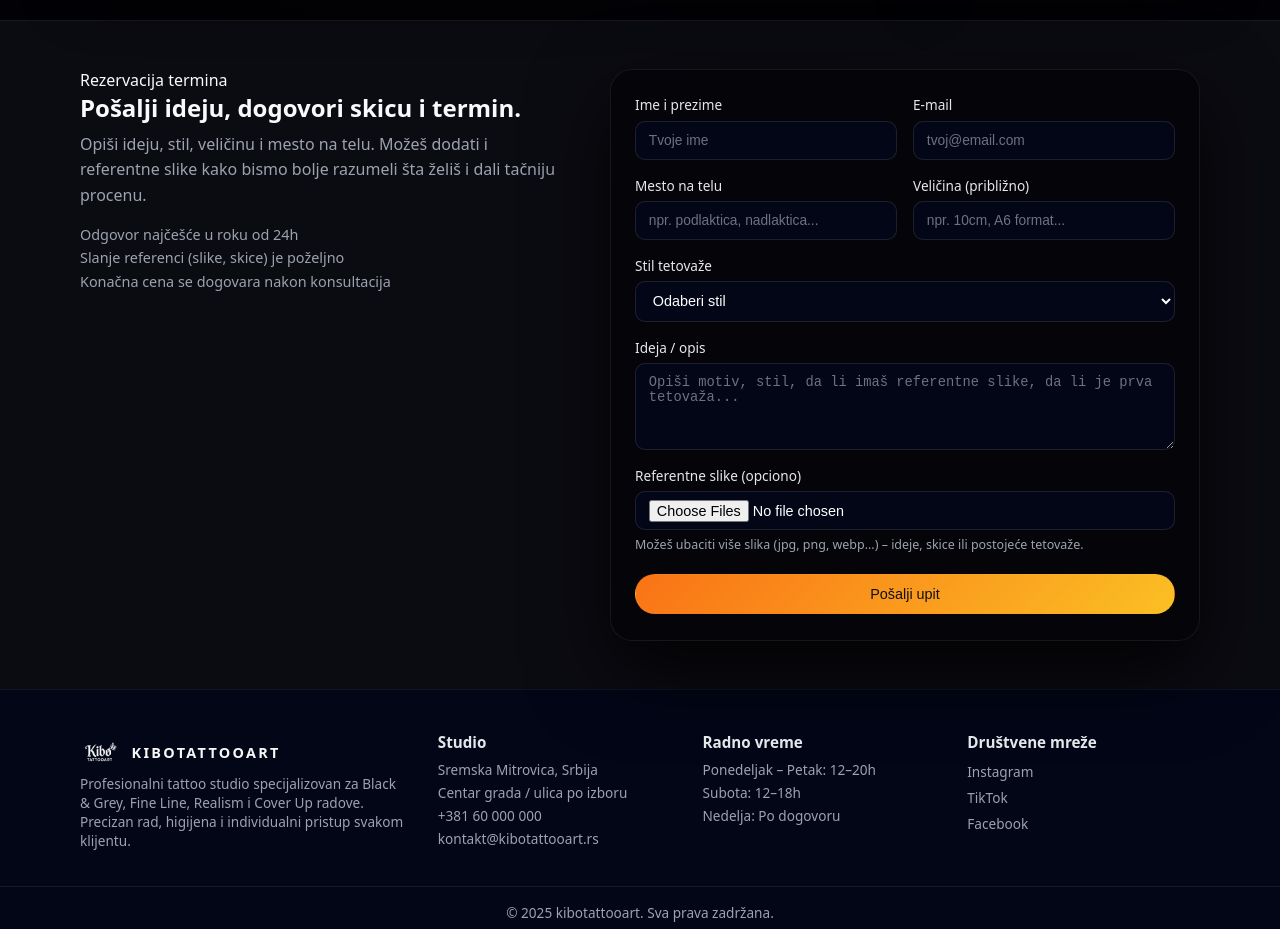
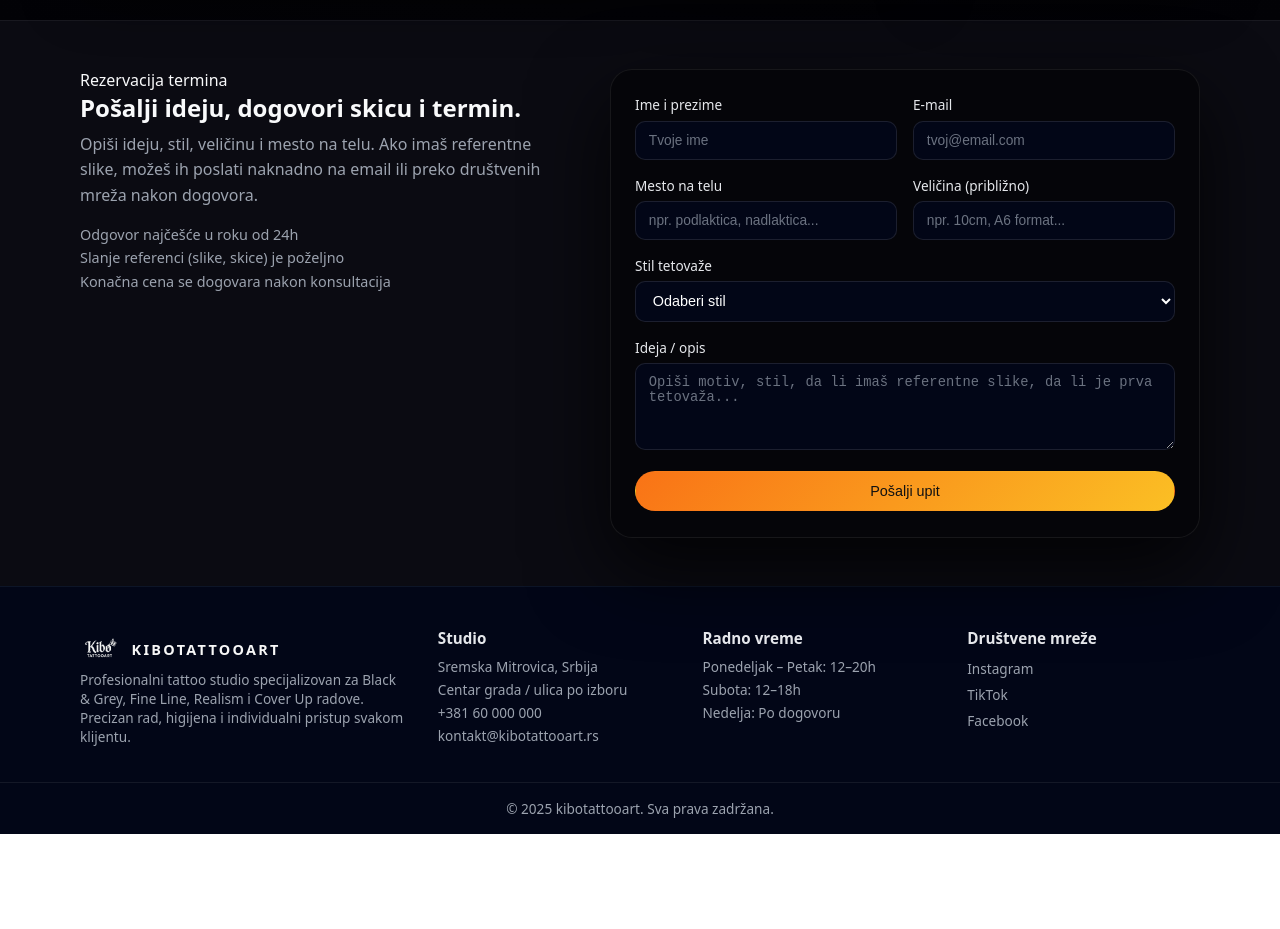
Before and after one commit to gladovic96/kibotattooart, a React (Vite) app: page / in a window 1280 px wide. Shown: the part 3500-4429 px from the top of the page. After the commit the page ends 4334 px from the top, so only its background shows below. Built offline with nearby package versions, Linux system fonts and the light colour scheme.

Commit message:
working emails v2

```diff
--- a/src/components/Booking.jsx
+++ b/src/components/Booking.jsx
@@ -7,15 +7,14 @@ function Booking() {
 
   const handleSubmit = (e) => {
     e.preventDefault();
-
     setIsSending(true);
 
     emailjs
       .sendForm(
-        "service_kn7qj7v", // <- tvoj SERVICE ID (Gmail)
-        "template_4v7mhoq", // <- OVDE upiši tvoj TEMPLATE ID iz EmailJS
+        "service_kn7qj7v", // tvoj SERVICE ID
+        "template_4v7mhoq", // tvoj TEMPLATE ID
         e.target, // šaljemo celu formu
-        "pjyOoK-KXTEmEuvWB" // <- OVDE upiši tvoj PUBLIC KEY iz EmailJS
+        "pjyOoK-KXTEmEuvWB" // tvoj PUBLIC KEY
       )
       .then(
         (result) => {
@@ -42,9 +41,9 @@ function Booking() {
           <p className="eyebrow small">Rezervacija termina</p>
           <h2>Pošalji ideju, dogovori skicu i termin.</h2>
           <p className="booking-sub">
-            Opiši ideju, stil, veličinu i mesto na telu. Možeš dodati i
-            referentne slike kako bismo bolje razumeli šta želiš i dali tačniju
-            procenu.
+            Opiši ideju, stil, veličinu i mesto na telu. Ako imaš referentne
+            slike, možeš ih poslati naknadno na email ili preko društvenih mreža
+            nakon dogovora.
           </p>
 
           <ul className="booking-list">
@@ -138,22 +137,8 @@ function Booking() {
               name="message"
               rows="4"
               placeholder="Opiši motiv, stil, da li imaš referentne slike, da li je prva tetovaža..."
+              required
             />
-          </div>
-
-          <div className="form-field">
-            <label htmlFor="references">Referentne slike (opciono)</label>
-            <input
-              type="file"
-              id="references"
-              name="references"
-              accept="image/*"
-              multiple
-            />
-            <small className="field-hint">
-              Možeš ubaciti više slika (jpg, png, webp...) – ideje, skice ili
-              postojeće tetovaže.
-            </small>
           </div>
 
           <button
```
